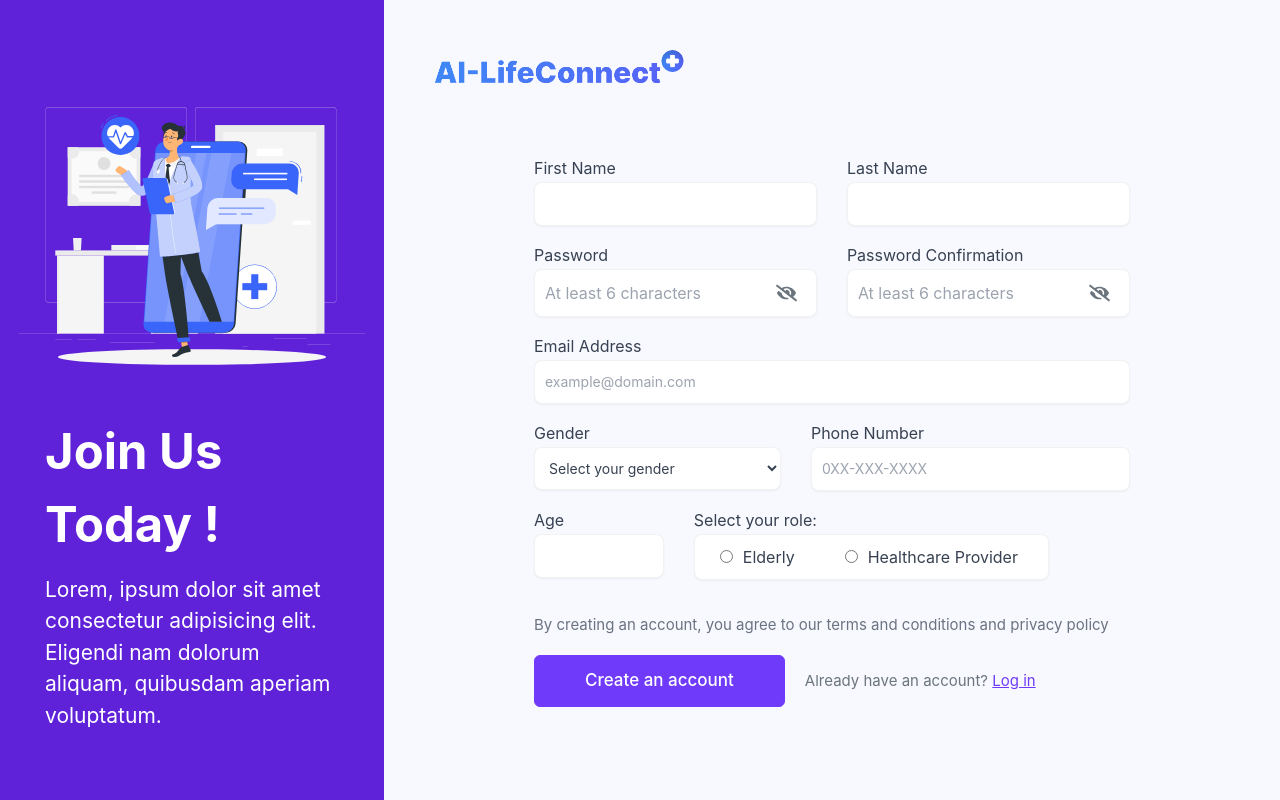
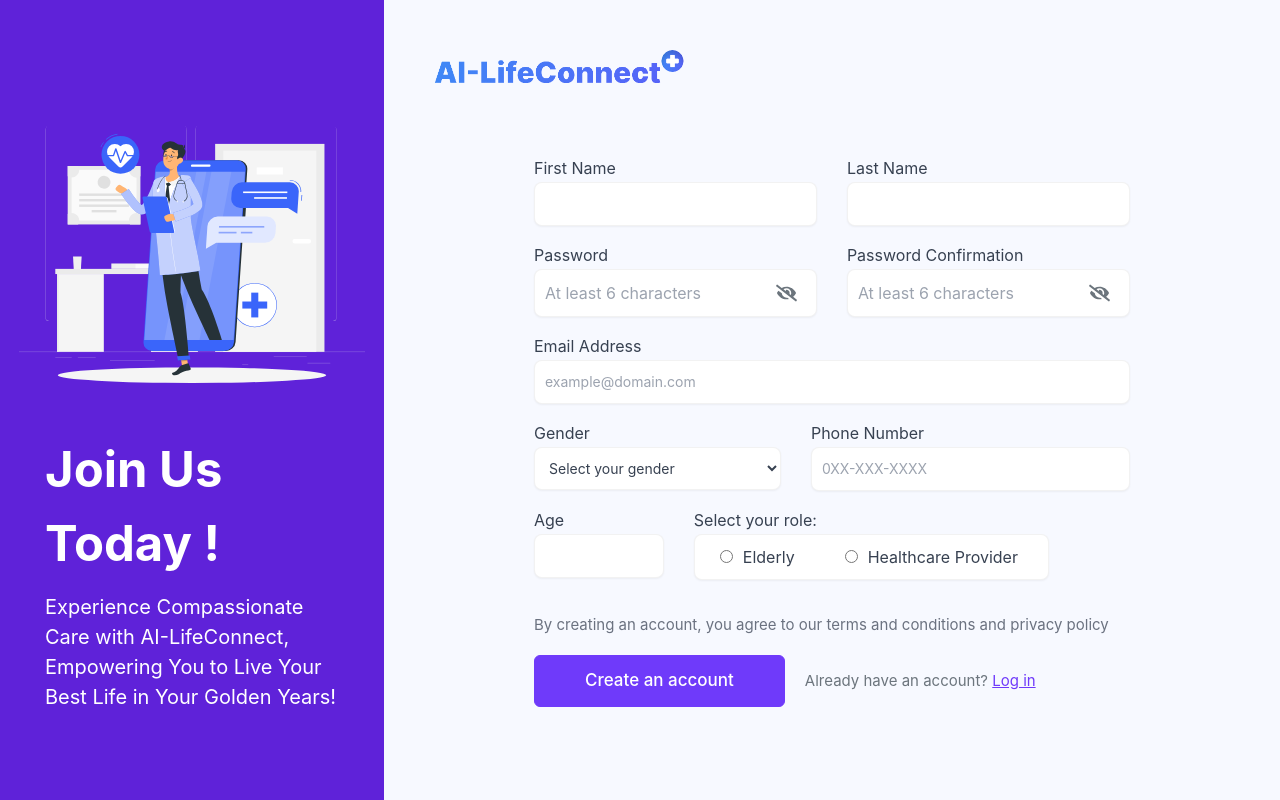
Before and after one commit to ShadowzRs/ElderlyCare-FYP-, a React (Vite) app in the folder projectfrontend/: page /register in a window 1280 px wide. Built offline with nearby package versions, Linux system fonts and the light colour scheme.

Commit message:
Complete Latest Version v1.2

```diff
--- a/projectfrontend/src/pages/Register/RegisterPage.css
+++ b/projectfrontend/src/pages/Register/RegisterPage.css
@@ -34,7 +34,7 @@
 
 .Register-Left-Container p {
   font-weight: 400;
-  font-size: 21px;
+  font-size: 20px;
 }
 
 /* ================================================= Register-Right ================================================= */
--- a/projectfrontend/src/pages/Register/RegisterPage.jsx
+++ b/projectfrontend/src/pages/Register/RegisterPage.jsx
@@ -255,8 +255,8 @@ const RegisterPage = () => {
         <div className="R-Font">
           <h1>Join Us Today !</h1>
           <p>
-            Lorem, ipsum dolor sit amet consectetur adipisicing elit. Eligendi
-            nam dolorum aliquam, quibusdam aperiam voluptatum.
+            Experience Compassionate Care with AI-LifeConnect, Empowering You to
+            Live Your Best Life in Your Golden Years!
           </p>
         </div>
       </div>
```
